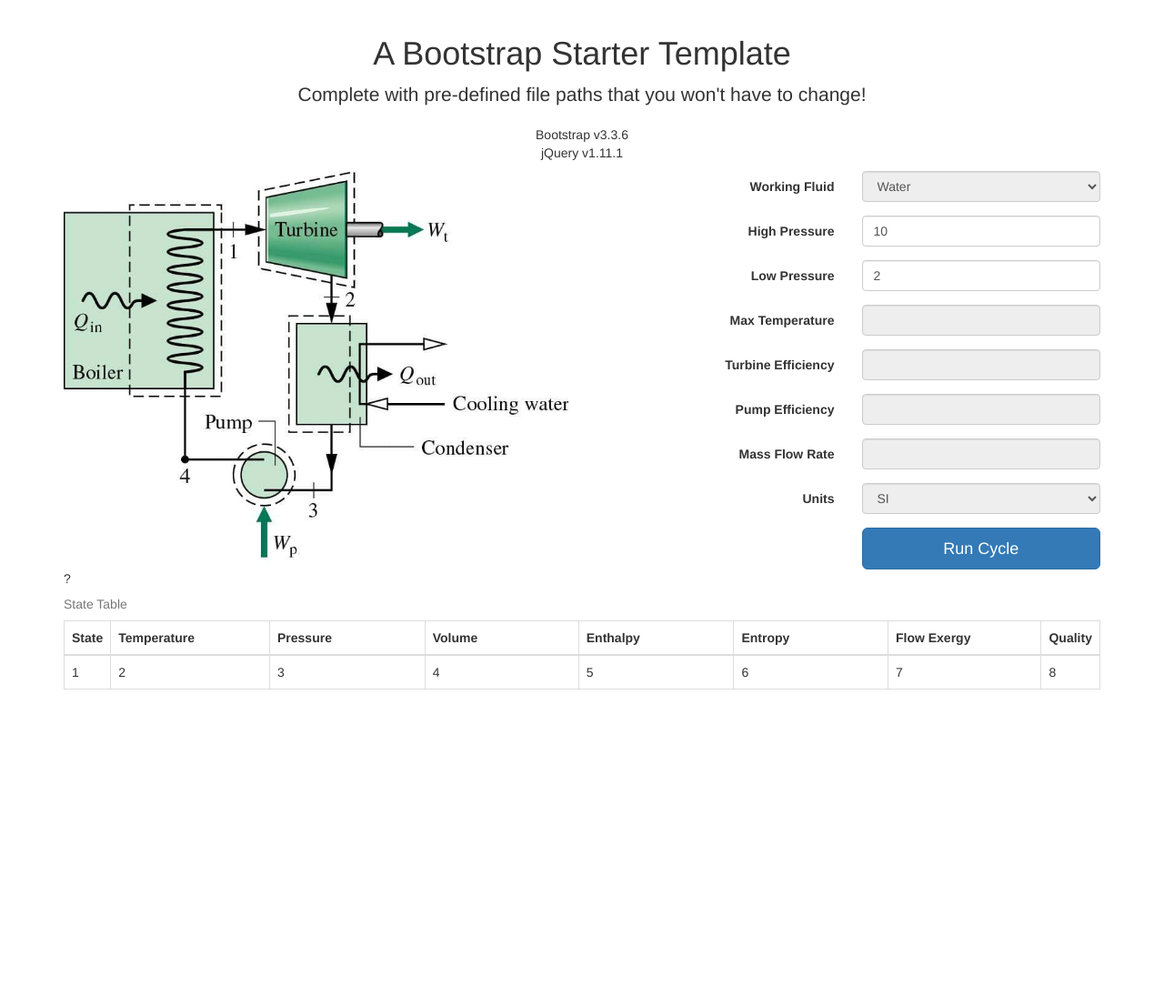
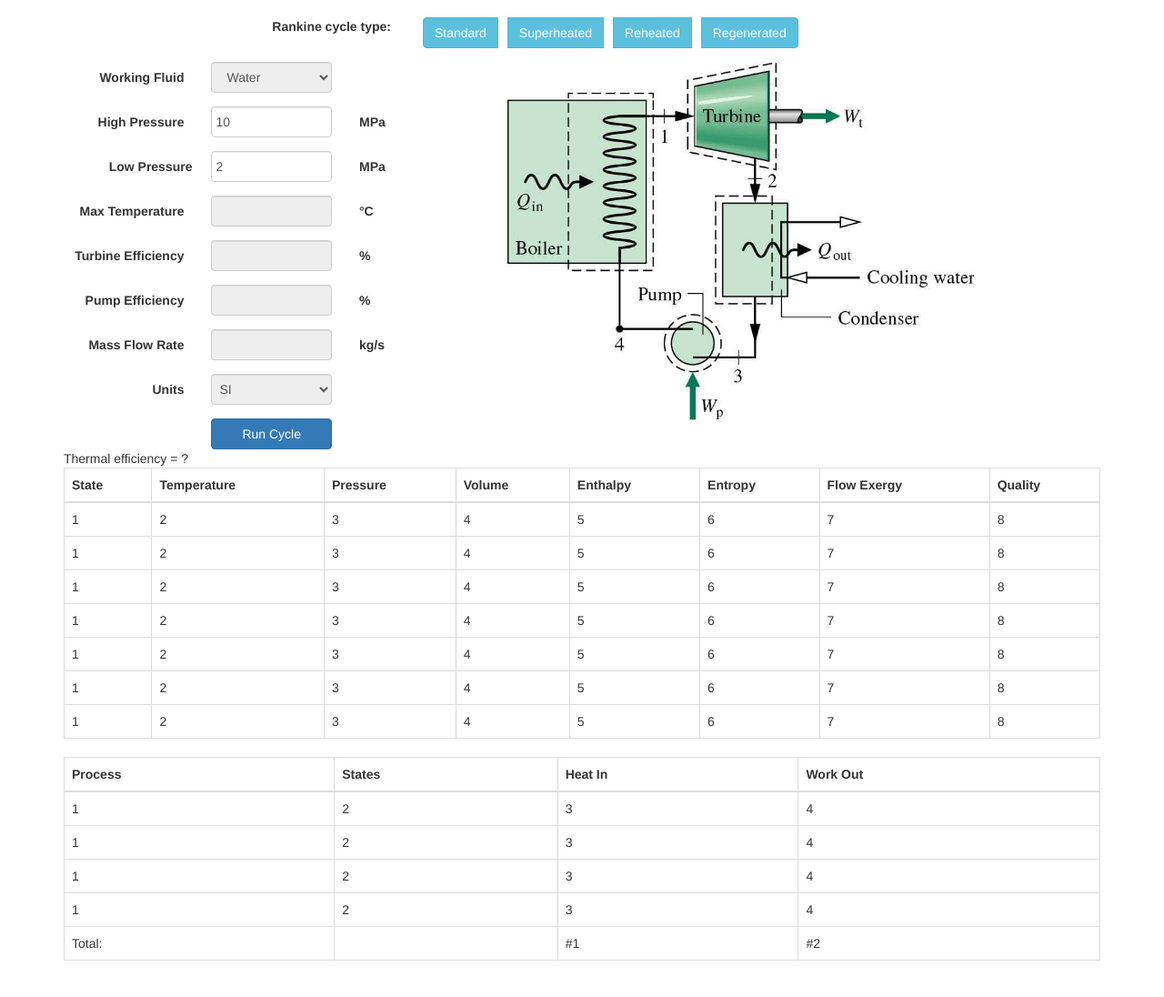
Before and after one commit to samtx/whatsmyrankine, a Flask app: page / in a window 1280 px wide. Shown: the part 51-1147 px from the top of the page at 91% size. Before the commit the page ends 809 px from the top, so only its background shows below. Run offline with Flask 2, Linux system fonts and the light colour scheme; some libraries are stand-ins or nearby versions.

Commit message:
add process table

```diff
--- /dev/null
+++ b/app/static/css/rankine.css
@@ -0,0 +1,10 @@
+/* Custom CSS for whatsmyrankine.com */
+
+.rankine-input {
+    padding: 4px;
+}
+
+.rankine-form-label {
+    padding-right: 6px;
+    padding-left: 6px;
+}
--- a/app/templates/index.html
+++ b/app/templates/index.html
@@ -6,31 +6,39 @@
     <div class="container">
 
         <!-- Website Title -->
-        <div class="row">
-            <div class="col-lg-12 text-center">
-                <h1>A Bootstrap Starter Template</h1>
-                <p class="lead">Complete with pre-defined file paths that you won't have to change!</p>
-                <ul class="list-unstyled">
-                    <li>Bootstrap v3.3.6</li>
-                    <li>jQuery v1.11.1</li>
-                </ul>
+        <div class="form-group row">
+            <label for="rankineCycleType" class="control-label col-sm-4 text-right" style="vertical-align: middle">Rankine cycle type:</label>
+            <div class="btn-group col-sm-8" data-toggle="buttons">
+                <label class="btn btn-info" style="margin:0 5px 0 5px">
+                    <input type="radio" name="rankineCycleType" id="Standard" class='btn btn-large active col-sm-2' checked/>Standard
+                </label>
+                <label class="btn btn-info" style="margin:0 5px 0 5px">
+                    <input type="radio" name="rankineCycleType" id="Superheated" class='btn btn-large active col-sm-2' checked/>Superheated
+                </label>
+                <label class="btn btn-info" style="margin:0 5px 0 5px">
+                    <input type="radio" name="rankineCycleType" id="Reheated" class='btn btn-large active col-sm-2' checked/>Reheated
+                </label>
+                <label class="btn btn-info" style="margin:0 5px 0 5px">
+                    <input type="radio" name="rankineCycleType" id="Regenerated" class='btn btn-large active col-sm-2' checked/>Regenerated
+                </label>
+
+              <!--<a href="#prices2" class="btn btn-large active " data-toggle="tab">Standard</a>-->
+              <!--<a href="#features2" class="btn btn-large " data-toggle="tab">Superheated</a>-->
+              <!--<a href="#requests2" class="btn btn-large " data-toggle="tab">Re-heated</a>-->
+              <!--<a href="#contact2" class="btn btn-large "  data-toggle="tab">Regenerated</a>-->
             </div>
         </div>
         <!-- /.row -->
 
         <!-- Input cycle params -->
         <div class="row">
-            <!-- Rankine Cycle Diagram -->
-            <div class="col-md-6">
-                <img src="../static/img/rankine_cycle-min.jpg" class="img-responsive">
-            </div>
             <!-- Parameter Input Form -->
-            <div class="col-md-6">
+            <div class="col-md-5">
                 <form id="cycle-params" class="form-horizontal">
                   <!-- Working Fluid -->
-                      <div class="form-group">
-                        <label for="workingFluid" class="col-sm-6 control-label">Working Fluid</label>
-                        <div class="col-sm-6">
+                      <div class="form-group row">
+                        <label for="workingFluid" class="col-sm-4 control-label">Working Fluid</label>
+                        <div class="col-sm-4">
                              <select disabled class="c-select form-control" id="workingFluid">
                               <option selected value="Water">Water</option>
                               <option value="Ammonia">Ammonia</option>
@@ -38,106 +46,136 @@
                             </select>
                         </div>
                       </div>
-                  </fieldset>
+                  <!--</fieldset>-->
                   <!-- High Pressure -->
-                  <div class="form-group">
-                    <label for="highPressure" class="col-sm-6 control-label">High Pressure</label>
-                    <div class="col-sm-6">
-                      <input type="number" step="any" min="0" value=10 class="form-control" id="highPressure">
+                  <div class="form-group row">
+                    <label for="highPressure" class="col-sm-4 col-form-label control-label ">High Pressure</label>
+                    <div class="col-sm-4">
+                      <input type="number" step="any" min="0" value=10 class="form-control rankine-input" id="highPressure">
                     </div>
+                    <label for="pressureUnits" class="col-sm-1 control-label">MPa</label>
                   </div>
                   <!-- Low Pressure -->
                   <div class="form-group">
-                    <label for="lowPressure" class="col-sm-6 control-label">Low Pressure</label>
-                    <div class="col-sm-6">
-                      <input type="number" step="any" min="0" value=2 class="form-control" id="lowPressure">
+                    <label for="lowPressure" class="col-sm-4 control-label rankine-form-label">Low Pressure</label>
+                    <div class="col-sm-4">
+                      <input type="number" step="any" min="0" value=2 class="form-control rankine-input" id="lowPressure">
                     </div>
+                    <label for="pressureUnits" class="col-sm-1 control-label">MPa</label>
                   </div>
                   <!-- Max Temperature -->
                   <div class="form-group">
-                    <label for="maxTemperature" class="col-sm-6 control-label">Max Temperature</label>
-                    <div class="col-sm-6">
-                      <input disabled type="number" step="any" class="form-control" id="maxTemperature">
+                    <label for="maxTemperature" class="col-sm-4 control-label">Max Temperature</label>
+                    <div class="col-sm-4">
+                      <input disabled type="number" step="any" class="form-control rankine-input" id="maxTemperature">
                     </div>
+                    <label for="temperatureUnits" class="col-sm-1 control-label">&deg;C</label>
                   </div>
                   <!-- Turbine Efficiency -->
                   <div class="form-group">
-                    <label for="turbineEfficiency" class="col-sm-6 control-label">Turbine Efficiency</label>
-                    <div class="col-sm-6">
-                      <input disabled type="number" step="any" min="0" max="100" class="form-control" id="turbineEfficiency">
+                    <label for="turbineEfficiency" class="col-sm-4 control-label">Turbine Efficiency</label>
+                    <div class="col-sm-4">
+                      <input disabled type="number" step="any" min="0" max="100" class="form-control rankine-input" id="turbineEfficiency">
                     </div>
+                    <label for="efficiencyUnits" class="col-sm-1 control-label">%</label>
                   </div>
                   <!-- Pump Efficiency -->
                   <div class="form-group">
-                    <label for="pumpEfficiency" class="col-sm-6 control-label">Pump Efficiency</label>
-                    <div class="col-sm-6">
-                      <input disabled type="number" step="any" min="0" max="100" class="form-control" id="pumpEfficiency">
+                    <label for="pumpEfficiency" class="col-sm-4 control-label">Pump Efficiency</label>
+                    <div class="col-sm-4">
+                      <input disabled type="number" step="any" min="0" max="100" class="form-control rankine-input" id="pumpEfficiency">
                     </div>
+                    <label for="efficiencyUnits" class="col-sm-1 control-label">%</label>
                   </div>
                   <!-- Mass Flow Rate -->
                   <div class="form-group">
-                    <label for="massFlowRate" class="col-sm-6 control-label">Mass Flow Rate</label>
-                    <div class="col-sm-6">
-                      <input disabled type="number" step="any" min="0" class="form-control" id="massFlowRate">
+                    <label for="massFlowRate" class="col-sm-4 control-label">Mass Flow Rate</label>
+                    <div class="col-sm-4">
+                      <input disabled type="number" step="any" min="0" class="form-control rankine-input" id="massFlowRate">
                     </div>
+                    <label for="massFlowRateUnits" class="col-sm-1 control-label">kg/s</label>
                   </div>
                   <!-- Units -->
                  <!--<fieldset disabled>-->
                  <div class="form-group">
-                        <label for="units" class="col-sm-6 control-label">Units</label>
-                        <div class="col-sm-6">
-                             <select disabled class="c-select form-control" id="units">
-                              <option selected value="si">SI</option>
-                              <option value="english">English</option>
+                        <label for="units" class="col-sm-4 control-label">Units</label>
+                        <div class="col-sm-4">
+                             <select disabled class="c-select form-control rankine-input" id="units">
+                              <option selected value="SI">SI</option>
+                              <option value="English">English</option>
                             </select>
                         </div>
                   </div>
                   <!-- Run cycle button -->
                   <div class="row">
-                      <div class="col-sm-6">
+                      <div class="col-sm-4">
                       </div>
-                      <div class="col-sm-6">
-                          <button type="submit" id="runcycle" class="btn btn-primary btn-lg btn-block pull-right">Run Cycle</button>
+                      <div class="col-sm-4">
+                          <button type="submit" id="runcycle" class="btn btn-primary btn-md btn-block">Run Cycle</button>
                       </div>
                   </div>
                 </form>
             </div>
+            <!-- Rankine Cycle Diagram -->
+            <div class="col-md-7">
+                <img src="../static/img/rankine_cycle-min.jpg" style="max-height:400px" class="text-center img-responsive">
+            </div>
         </div>
 
         <!-- Results Table -->
-        <span id="result">?</span>
+        Thermal efficiency = <span id="result">?</span>
         <div id="results" class="show">
             <div class="table-responsive">
                 <table id="stateTable" class="table table-bordered">
-                    <caption>State Table</caption>
+                    <!--<caption>State Table</caption>-->
                     <thead>
                         <tr>
                         <th>State</th>
-                        <th class="col-sm-2">Temperature</th>
-                        <th class="col-sm-2">Pressure</th>
-                        <th class="col-sm-2">Volume</th>
-                        <th class="col-sm-2">Enthalpy</th>
-                        <th class="col-sm-2">Entropy</th>
-                        <th class="col-sm-2">Flow Exergy</th>
-                        <th class="col-sm-1">Quality</th>
+                        <th class="col-2">Temperature</th>
+                        <th class="col-2">Pressure</th>
+                        <th class="col-2">Volume</th>
+                        <th class="col-2">Enthalpy</th>
+                        <th class="col-2">Entropy</th>
+                        <th class="col-2">Flow Exergy</th>
+                        <th class="col-1">Quality</th>
                         </tr>
                     </thead>
                     <tbody>
-                        <tr>
-                            <td>1</td>
-                            <td>2</td>
-                            <td>3</td>
-                            <td>4</td>
-                            <td>5</td>
-                            <td>6</td>
-                            <td>7</td>
-                            <td>8</td>
-                        </tr>
+                        <tr><td>1</td><td>2</td><td>3</td><td>4</td><td>5</td><td>6</td><td>7</td><td>8</td></tr>
+                        <tr><td>1</td><td>2</td><td>3</td><td>4</td><td>5</td><td>6</td><td>7</td><td>8</td></tr>
+                        <tr><td>1</td><td>2</td><td>3</td><td>4</td><td>5</td><td>6</td><td>7</td><td>8</td></tr>
+                        <tr><td>1</td><td>2</td><td>3</td><td>4</td><td>5</td><td>6</td><td>7</td><td>8</td></tr>
+                        <tr><td>1</td><td>2</td><td>3</td><td>4</td><td>5</td><td>6</td><td>7</td><td>8</td></tr>
+                        <tr><td>1</td><td>2</td><td>3</td><td>4</td><td>5</td><td>6</td><td>7</td><td>8</td></tr>
+                        <tr><td>1</td><td>2</td><td>3</td><td>4</td><td>5</td><td>6</td><td>7</td><td>8</td></tr>
                     </tbody>
                 </table>
             </div>
-            <div id="processTable">
-                <table class="table table-responsive table-bordered">
+
+            <div class="table-responsive">
+                <table id="processTable" class="table table-responsive table-bordered">
+                    <!--<caption>State Table</caption>-->
+                    <thead>
+                        <tr>
+                        <th>Process</th>
+                        <th class="col-2">States</th>
+                        <th class="col-2">Heat In</th>
+                        <th class="col-2">Work Out</th>
+                    </thead>
+                    <tbody>
+                        <tr><td>1</td><td>2</td><td>3</td><td>4</td></tr>
+                        <tr><td>1</td><td>2</td><td>3</td><td>4</td></tr>
+                        <tr><td>1</td><td>2</td><td>3</td><td>4</td></tr>
+                        <tr><td>1</td><td>2</td><td>3</td><td>4</td></tr>
+                    </tbody>
+                    <tfoot>
+                        <tr>
+                            <td>Total:</td>
+                            <td></td>
+                            <td id="heatTotal">#1</td>
+                            <td id="workTotal">#2</td>
+                        </tr>
+                    </tfoot>
                 </table>
             </div>
             <div id="cycleResults">
@@ -157,13 +195,21 @@
                 $.getJSON($SCRIPT_ROOT + '/_runcycle', {
                     workingFluid: $('#workingFluid').val(),
                     highPressure: $('#highPressure').val(),
-                    lowPressure: $('#lowPressure').val()
+                    lowPressure: $('#lowPressure').val(),
+                    maxTemperature: $('#maxTemperature').val(),
+                    turbineEfficiency: $('#turbineEfficiency').val(),
+                    pumpEfficiency: $('#pumpEfficiency').val(),
+                    massFlowRate: $('#massFlowRate').val(),
+                    units: $('#units').val()
                 }, function(data) {
                     console.table(data);
-                    $("#result").text(data.cycle.en_eff * 100);
+                    var therm_eff = parseFloat(data.cycle.en_eff*100).toFixed(2)
+                    $("#result").text(therm_eff + ' %');
                     // update state table with data
                     // var $table = $('#stateTableBody');
                     // $table.empty();
+
+                    // Populate State Table
                     var rows = '';
                     states = data.cycle.states;
                     for (var i=0, l=states.length; i<l; i++) {
@@ -181,6 +227,29 @@
                     }
                     console.log(rows);
                     $('#stateTable > tbody').html(rows);
+
+                    // Populate Process Table
+                    var rows = '';
+                    var heatTotal = 0.0;
+                    var workTotal = 0.0;
+                    processes = data.cycle.processes;
+                    for (var i=0, l=processes.length; i<l; i++) {
+                        process = processes[i];
+                        var row = '<tr>';
+                        console.log(process);
+                        row += '<td>' + process['name'] + '</td>';
+                        row += '<td>' + process['state_in'] + '->' + process['state_out'] + '</td>';
+                        heat = parseFloat(process['heat']);
+                        work = parseFloat(process['work']);
+                        row += '<td>' +  heat.toFixed(2) + '</td><td>' + work.toFixed(2) + '</td></tr>';
+                        rows += row
+                        heatTotal += heat;
+                        workTotal += work;
+                        console.log(row);
+                    }
+                    $('#processTable > tbody').html(rows);
+                    $('#heatTotal').text(heatTotal.toFixed(2));
+                    $('#workTotal').text(workTotal.toFixed(2));
                 });
                 return false;
             });
--- a/app/templates/layout.html
+++ b/app/templates/layout.html
@@ -13,6 +13,9 @@
 
     <!-- Bootstrap Core CSS -->
     <link href="../static/css/bootstrap.min.css" rel="stylesheet">
+
+    <!-- Custom CSS -->
+    <link href="../static/css/rankine.css" rel="stylesheet">
 
     <!-- KaTeX math typesetting support -->
     <!--<link href="../static/css/katex.min.css" rel="stylesheet">-->
--- a/app/views.py
+++ b/app/views.py
@@ -13,10 +13,17 @@ def hello_name(name):
 
 @app.route('/_runcycle')
 def runcycle():
-    props = {}
-    props["fluid"] = request.args.get('workingFluid', 'Water', type=str)
-    props["p_hi"] = request.args.get('highPressure', 0.0, type=float)
-    props["p_lo"] = request.args.get('lowPressure', 0.0, type=float)
+    props = {
+        "fluid": request.args.get('workingFluid', 'Water', type=str),
+        "p_hi": request.args.get('highPressure', 0.0, type=float),
+        "p_lo": request.args.get('lowPressure', 0.0, type=float),
+        "t_hi": request.args.get('maxTemperature', None, type=float),
+        "turb_eff": request.args.get('turbineEfficiency', 1.0, type=float),
+        "pump_eff": request.args.get('pumpEfficiency', 1.0, type=float),
+        "cycle_mdot": request.args.get('massFlowRate', 1.0, type=float),
+        "superheat":  request.args.get('superheat', False, type=bool),
+    }
     cycle = compute_cycle(props)
+    print cycle.serialize()
     # convert relevant data in cycle object to dict
     return jsonify(cycle=cycle.serialize())
```
Also changed, not shown: app/thermodynamics.py (+16 -1 lines).
